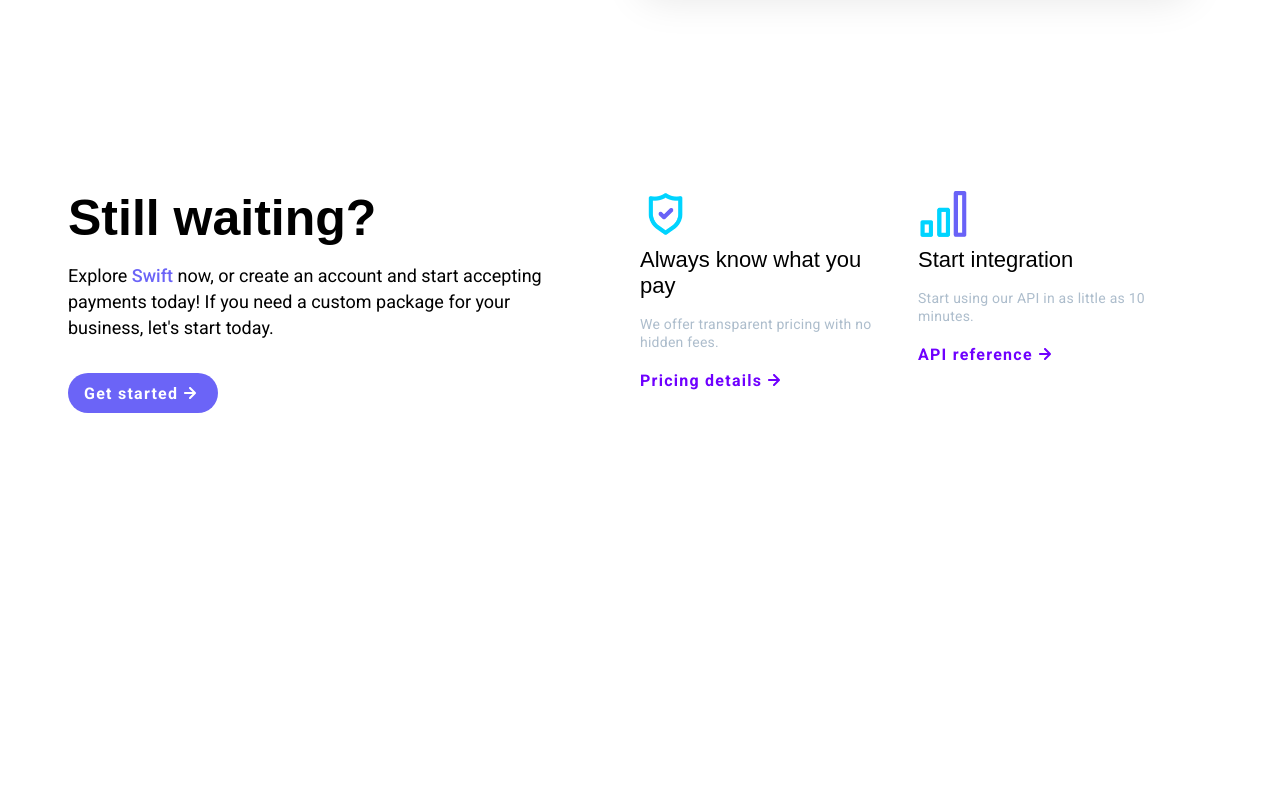
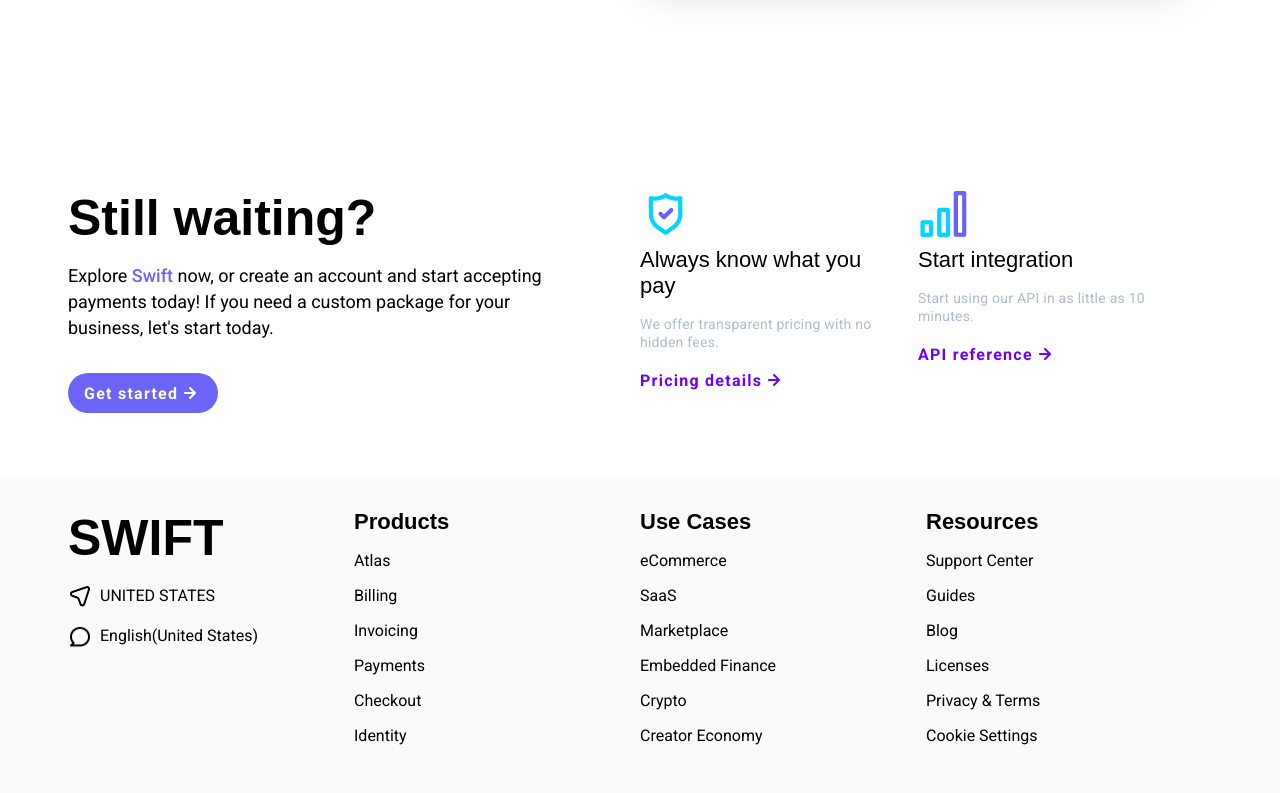
Before and after one commit to mdombrov-33/Swift, a website built with Vite: page index.html in a window 1280 px wide. Shown: the part 4915-5708 px from the top of the page. Before the commit the page ends 5456 px from the top, so only its background shows below. Built offline with nearby package versions, Linux system fonts and the light colour scheme; files whose address does not match are found by name; a web font is replaced by a local one.

Commit message:
create footer

```diff
--- a/index.html
+++ b/index.html
@@ -241,7 +241,11 @@
               </p>
             </div>
             <div class="column-right">
-              <img id="globe" src="/public/assets/global-graphic.png" alt="" />
+              <img
+                id="globe"
+                src="/public/assets/global-graphic.png"
+                alt="global"
+              />
             </div>
           </div>
           <div class="card-container">
@@ -278,7 +282,10 @@
             </p>
             <button class="primary-button with-icon">
               Join now
-              <img src="/public/assets/arrow-right-light.svg" alt="" />
+              <img
+                src="/public/assets/arrow-right-light.svg"
+                alt="arrow-right-light"
+              />
             </button>
           </div>
 
@@ -287,8 +294,8 @@
               <div class="card-top">
                 <h3 class="swift-sessions">SWIFT SESSIONS</h3>
                 <div class="avatars">
-                  <img src="/public/assets/avatar1.png" alt="" />
-                  <img src="/public/assets/avatar2.png" alt="" />
+                  <img src="/public/assets/avatar1.png" alt="avatar1" />
+                  <img src="/public/assets/avatar2.png" alt="avatar2" />
                 </div>
               </div>
               <div class="card-bottom">
@@ -317,19 +324,30 @@
             </p>
             <button class="primary-button with-icon">
               Get started
-              <img src="/public/assets/arrow-right-light.svg" alt="" />
+              <img
+                src="/public/assets/arrow-right-light.svg"
+                alt="arrow-right-light"
+              />
+            </button>
           </div>
 
           <div class="column-right">
             <div class="card">
-              <img src="/public/assets/shield-icon.png" class="icon" alt="" />
+              <img
+                src="/public/assets/shield-icon.png"
+                class="icon"
+                alt="shield-icon"
+              />
               <h3>Always know what you pay</h3>
               <p class="secondary-text">
                 We offer transparent pricing with no hidden fees.
               </p>
               <button class="secondary-button with-icon">
                 Pricing details
-                <img src="./public/assets/arrow-right-purple.svg" alt="" />
+                <img
+                  src="./public/assets/arrow-right-purple.svg"
+                  alt="arrow-right-purple"
+                />
               </button>
             </div>
             <div class="card">
@@ -340,12 +358,65 @@
               </p>
               <button class="secondary-button with-icon">
                 API reference
-                <img src="./public/assets/arrow-right-purple.svg" alt="" />
+                <img
+                  src="./public/assets/arrow-right-purple.svg"
+                  alt="arrow-right-purple"
+                />
               </button>
             </div>
           </div>
         </div>
       </div>
+
+      <!-- FOOTER -->
+      <footer class="footer">
+        <div class="section-container">
+          <div class="col">
+            <h2>SWIFT</h2>
+            <div class="icon-link">
+              <img src="/public/assets/location-icon.png" alt="" />
+              <a href="">UNITED STATES</a>
+            </div>
+            <div class="icon-link">
+              <img src="/public/assets/comment-icon.png" alt="" />
+              <a href="">English(United States)</a>
+            </div>
+          </div>
+          <div class="col">
+            <h3>Products</h3>
+            <ul>
+              <li><a href="">Atlas</a></li>
+              <li><a href="">Billing</a></li>
+              <li><a href="">Invoicing</a></li>
+              <li><a href="">Payments</a></li>
+              <li><a href="">Checkout</a></li>
+              <li><a href="">Identity</a></li>
+            </ul>
+          </div>
+          <div class="col">
+            <h3>Use Cases</h3>
+            <ul>
+              <li><a href="">eCommerce</a></li>
+              <li><a href="">SaaS</a></li>
+              <li><a href="">Marketplace</a></li>
+              <li><a href="">Embedded Finance</a></li>
+              <li><a href="">Crypto</a></li>
+              <li><a href="">Creator Economy</a></li>
+            </ul>
+          </div>
+          <div class="col">
+            <h3>Resources</h3>
+            <ul>
+              <li><a href="">Support Center</a></li>
+              <li><a href="">Guides</a></li>
+              <li><a href="">Blog</a></li>
+              <li><a href="">Licenses</a></li>
+              <li><a href="">Privacy & Terms</a></li>
+              <li><a href="">Cookie Settings</a></li>
+            </ul>
+          </div>
+        </div>
+      </footer>
     </main>
   </body>
 </html>
--- /dev/null
+++ b/src/scss/layout/footer.scss
@@ -0,0 +1,52 @@
+@use "../abstracts/variables" as *;
+
+.footer {
+  display: flex;
+  justify-content: center;
+  background-color: $bg-light;
+  padding: $spacing-lg 0;
+
+  .section-container {
+    display: flex;
+  }
+
+  .icon-link {
+    display: flex;
+    align-items: center;
+    margin: $spacing-md 0;
+    img {
+      width: 24px;
+    }
+    a {
+      margin-left: $spacing-sm;
+    }
+  }
+
+  .col {
+    width: 25%;
+
+    li {
+      margin: $spacing-md 0;
+    }
+
+    ul {
+      padding: 0;
+    }
+
+    ul {
+      list-style: none;
+    }
+    a {
+      color: $text-dark;
+      font-weight: normal;
+      &:hover {
+        color: $purple-1;
+        text-decoration: underline;
+      }
+    }
+  }
+  h3 {
+    font-size: $h6-size;
+    font-weight: $font-weight-600;
+  }
+}
--- a/src/scss/layout/index.scss
+++ b/src/scss/layout/index.scss
@@ -9,3 +9,4 @@
 @forward "../layout/global.scss";
 @forward "../layout/virtual.scss";
 @forward "../layout/getstarted.scss";
+@forward "../layout/footer.scss";
--- a/src/scss/layout/main.scss
+++ b/src/scss/layout/main.scss
@@ -33,6 +33,6 @@
 }
 
 main {
-  margin: $spacing-xl 0;
+  margin: $spacing-xl 0 0 0;
   width: 100%;
 }
```
Also changed, not shown: src/scss/abstracts/mixins.scss (+56 -0 lines).
